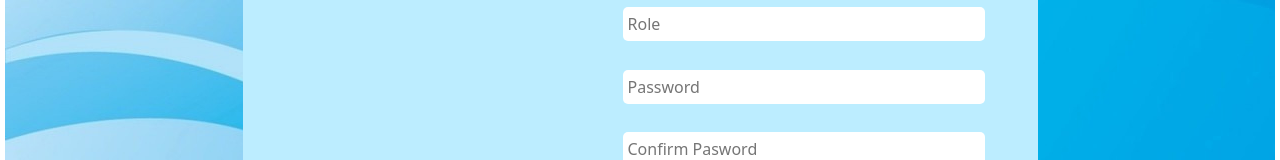
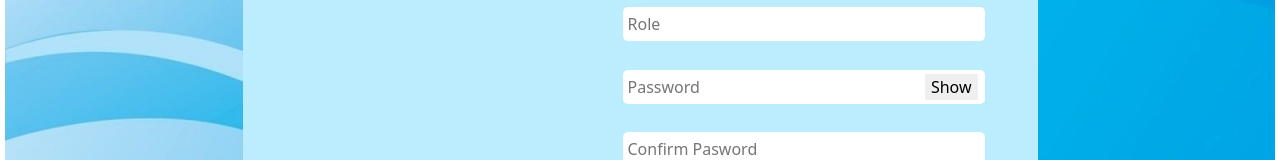
Before and after one commit to Etefiok/SCHOOL, a React (Create React App) app: page /signUp in a window 1280 px wide. Shown: the part 509-669 px from the top of the page. Built offline with nearby package versions, Linux system fonts and the light colour scheme; no server answers.

Commit message:
all new files

```diff
--- a/src/SignUp.css
+++ b/src/SignUp.css
@@ -239,3 +239,19 @@
     margin-bottom: 0px;
     /* background-color: #cea135; */
 }
+
+.password-input-container {
+    position: relative;
+  }
+
+  .password-input-container input {
+    padding-right: 40px; /* Ensure space for the button */
+  }
+
+  .password-input-container .show-password-button {
+    position: absolute;
+    top: 50%;
+    right: 30px;
+    transform: translateY(-50%);
+    border: none;
+  }
--- a/src/SignUp.js
+++ b/src/SignUp.js
@@ -5,6 +5,7 @@
 import axios from "axios";
 
 function SignUp() {
+  const [showPassword, setShowPassword] = useState(false);
   const [firstName, setFirstName] = useState("");
   const [password, setPassword] = useState("");
   const [confirmPassword, setConfirmPassword] = useState("");
@@ -96,13 +97,21 @@
           />
             <label htmlFor="Phone Number">Role</label>
 
+            <div className="password-input-container">
             <input
-            type="text"
-            id=""
-            placeholder="Password"
-            value={password}
-            onChange={(e) => setPassword(e.target.value)}
+                type={showPassword ? "text" : "password"}
+                id=""
+                placeholder="Password"
+                value={password}
+                onChange={(e) => setPassword(e.target.value)}
             />
+            <button
+                onClick={() => setShowPassword(!showPassword)}
+                className="show-password-button"
+            >
+                {showPassword ? "Hide" : "Show"}
+            </button>
+        </div>
             <label htmlFor="Password">Password</label>
 
           <input
@@ -111,6 +120,7 @@
           placeholder="Confirm Pasword"
           value={confirmPassword}
           onChange={(e) => setConfirmPassword(e.target.value)}
+          style={{ font: "black", WebkitTextSecurity: "disc" }}
           />
             <label htmlFor="Password">Confirm Pasword</label>
 
```
